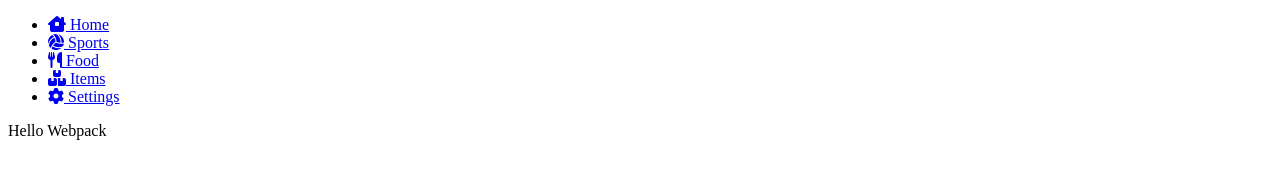
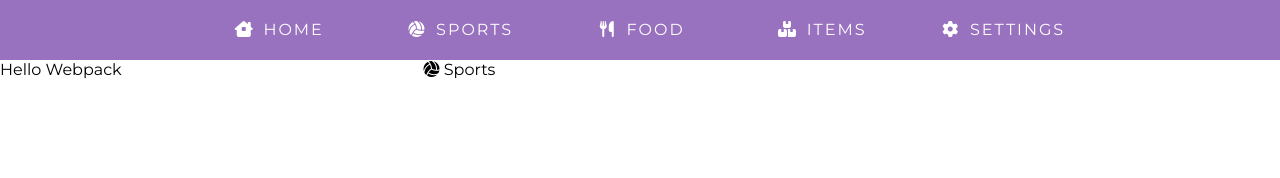
Before and after one commit to Veregorn/TOP-drop-down-menu, a website built with webpack: page dist/index.html in a window 1280 px wide. Built offline with Linux system fonts and the light colour scheme; a web font is replaced by a local one.

Commit message:
Changed bundled file to 'bundle.js'. Added css files support to 'webpack.config.js'. 'styles.css' created and imported in 'index.js'. Styles added. Starting to add submenus to 'index.html'

```diff
--- a/package.json
+++ b/package.json
@@ -18,10 +18,12 @@
   },
   "homepage": "https://github.com/Veregorn/TOP-drop-down-menu#readme",
   "devDependencies": {
+    "css-loader": "^6.7.1",
     "eslint": "^8.26.0",
     "eslint-config-airbnb-base": "^15.0.0",
     "eslint-config-prettier": "^8.5.0",
     "eslint-plugin-import": "^2.26.0",
+    "style-loader": "^3.3.1",
     "webpack": "^5.74.0",
     "webpack-cli": "^4.10.0"
   }
--- a/src/index.js
+++ b/src/index.js
@@ -1,3 +1,5 @@
+import './styles.css';
+
 function component() {
   const element = document.createElement("div");
   element.innerHTML = "Hello Webpack";
--- /dev/null
+++ b/src/styles.css
@@ -0,0 +1,60 @@
+@import url('https://fonts.googleapis.com/css2?family=Edu+VIC+WA+NT+Beginner&family=Montserrat&display=swap');
+
+* {
+    font-family: 'Montserrat', sans-serif;
+    list-style: none;
+    text-decoration: none;
+    margin: 0;
+    padding: 0;
+    box-sizing: border-box;
+}
+
+.wrapper {
+    width: 100%;
+    height: 100%;
+}
+
+.navbar {
+    width: 100%;
+    height: 60px;
+    background: #9972bf;
+}
+
+.navbar ul {
+    display: flex;
+    justify-content: center;
+}
+
+.navbar ul li {
+    position: relative;
+}
+
+.navbar ul li a {
+    display: block;
+    color: #fff;
+    width: 180px;
+    height: 60px;
+    text-align: center;
+    padding: 20px 10px;
+    letter-spacing: 2px;
+    text-transform: uppercase;
+    transition: all 0.2s ease;
+}
+
+.navbar ul li > a {
+    margin-right: 1px;
+}
+
+.navbar ul li:last-child > a {
+    margin-right: 0;
+}
+
+.navbar ul li a .icon {
+    width: 25px;
+    display: inline-block;
+}
+
+.navbar ul li a:hover,
+.navbar ul li a:active {
+    background: #c279b7;
+}
--- /dev/null
+++ b/webpack.config.js
@@ -0,0 +1,17 @@
+const path = require('path');
+
+ module.exports = {
+   entry: './src/index.js',
+   output: {
+     filename: 'bundle.js',
+     path: path.resolve(__dirname, 'dist'),
+   },
+   module: {
+        rules: [
+            {
+            test: /\.css$/i,
+            use: ['style-loader', 'css-loader'],
+            },
+        ],
+    },
+ };
```
Also changed, not shown: dist/bundle.js (added), dist/index.html, dist/main.js (deleted), 1 other file.
